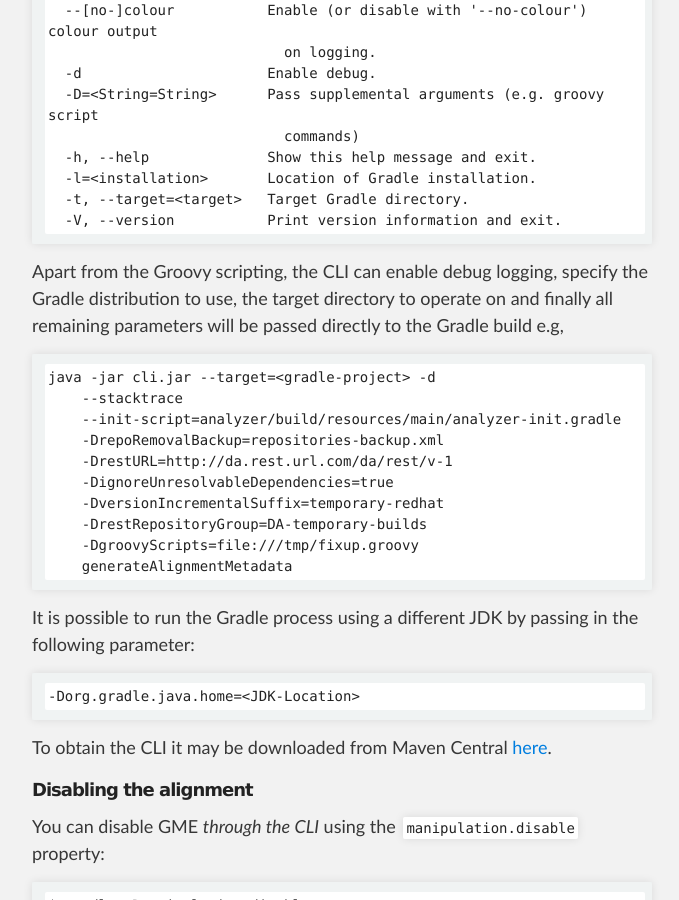
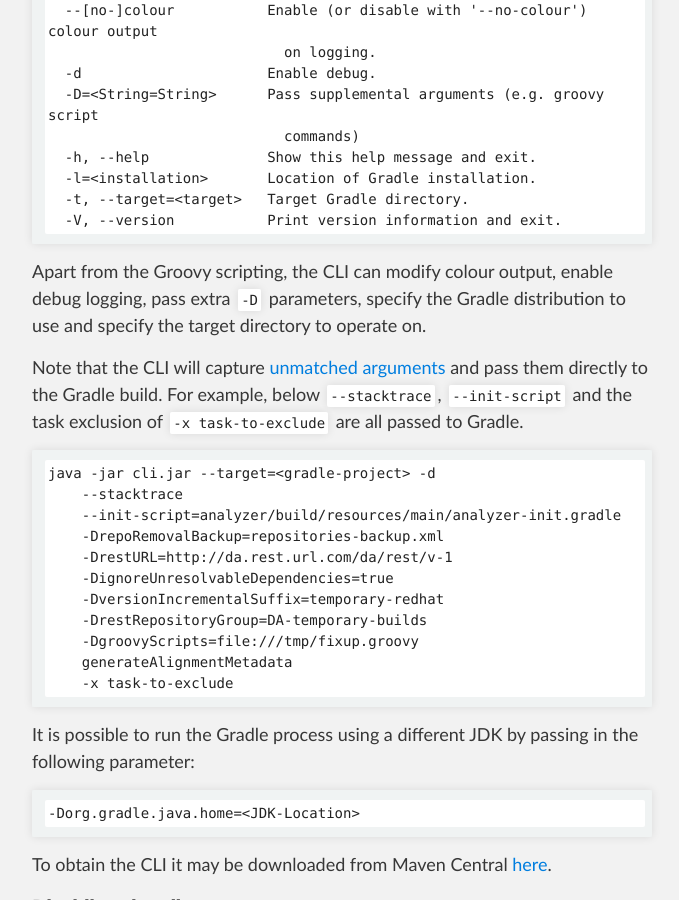
Before and after one commit to project-ncl/gradle-manipulator, a Jekyll site: the page built from index.md, in a window 1280 px wide and 900 px high, scrolled down 1253 px. Shown: the whole window, without its empty margins (298-977 px from the left). Built offline with Jekyll 4.4.1, drawn with Linux system fonts in a browser that asks for light colours.

Commit message:
NCLSUP-200 Clarify passing parameters through the CLI

````diff
--- a/index.md
+++ b/index.md
@@ -44,7 +44,9 @@ CLI to optionally run Groovy scripts and then invoke Gradle.
   -V, --version           Print version information and exit.
 ```
 
-Apart from the Groovy scripting, the CLI can enable debug logging, specify the Gradle distribution to use, the target directory to operate on and finally all remaining parameters will be passed directly to the Gradle build e.g,
+Apart from the Groovy scripting, the CLI can modify colour output, enable debug logging, pass extra `-D` parameters, specify the Gradle distribution to use and specify the target directory to operate on.
+
+Note that the CLI will capture [unmatched arguments](https://picocli.info/#unmatched-annotation) and pass them directly to the Gradle build. For example, below `--stacktrace`, `--init-script` and the task exclusion of `-x task-to-exclude` are all passed to Gradle.
 
 ```
 java -jar cli.jar --target=<gradle-project> -d
@@ -57,6 +59,7 @@ java -jar cli.jar --target=<gradle-project> -d
     -DrestRepositoryGroup=DA-temporary-builds
     -DgroovyScripts=file:///tmp/fixup.groovy
     generateAlignmentMetadata
+    -x task-to-exclude
 ```
 
 It is possible to run the Gradle process using a different JDK by passing in the following parameter:
````
